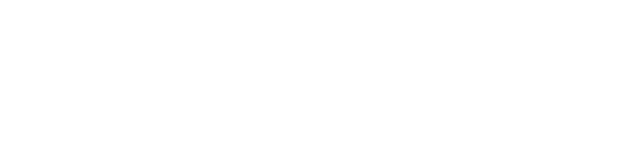
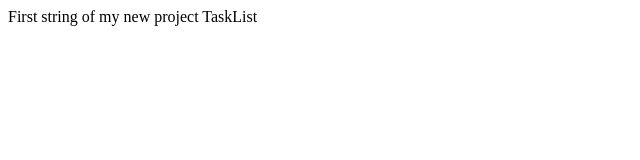
Before and after one commit to lysenko86/TaskList, a plain HTML site: page WEB/index.html in a window 1280 px wide. Shown: the whole page, without its empty margins (0-640 px from the left). Drawn offline with Linux system fonts and the light colour scheme.

Commit message:
WEB - Second commit

```diff
--- a/WEB/index.html
+++ b/WEB/index.html
@@ -2,9 +2,9 @@
 <html lang="en">
 <head>
     <meta charset="UTF-8">
-    <title>Title</title>
+    <title>TaskList</title>
 </head>
 <body>
-
+    First string of my new project TaskList
 </body>
 </html>
```
